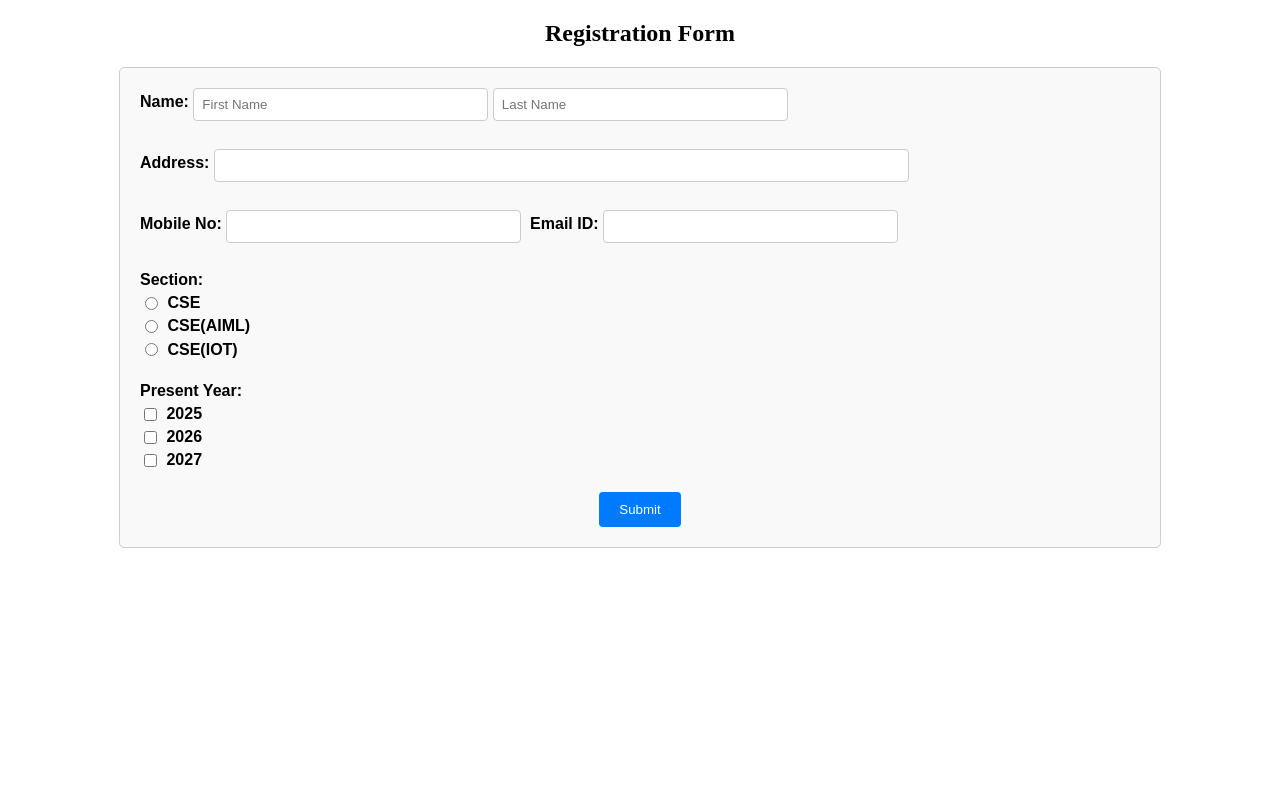
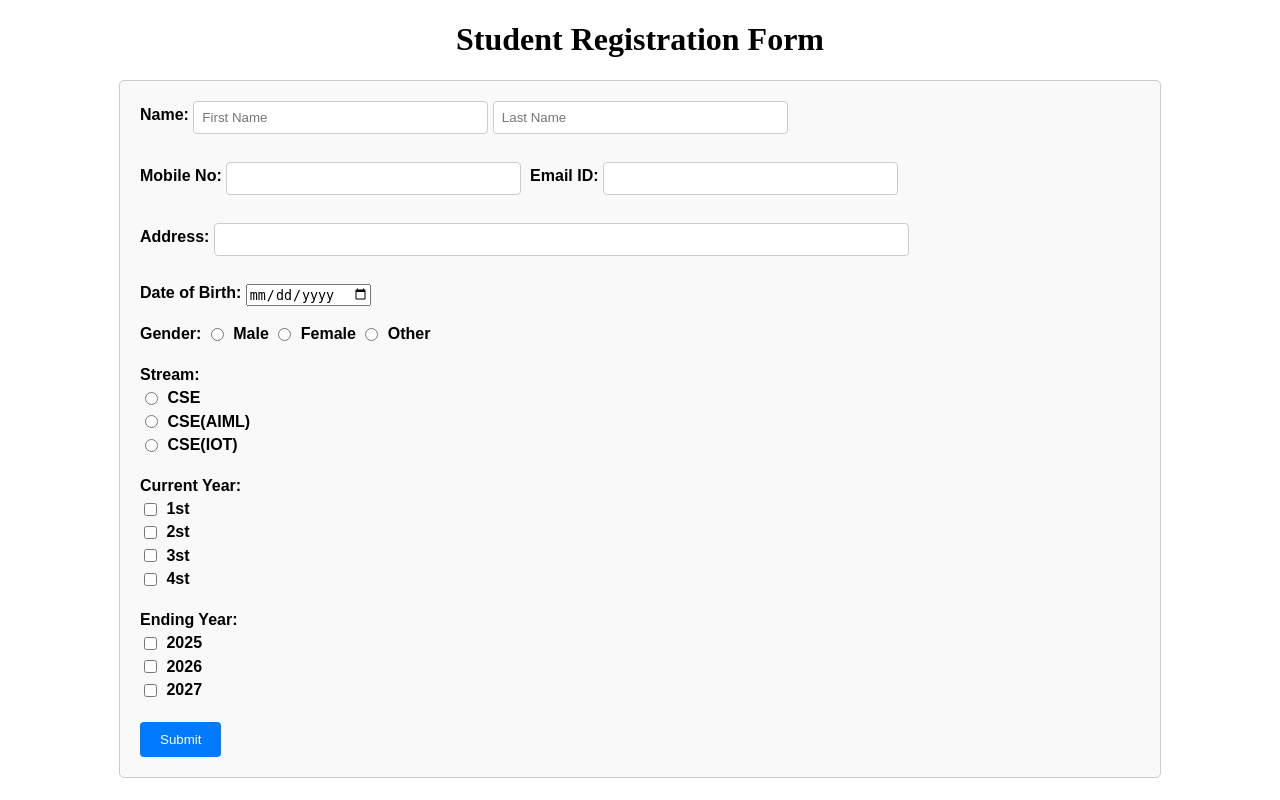
Before and after one commit to BEASTgg/5thsem, a PHP site: page /Main.html in a window 1280 px wide. Run offline with PHP 8.4, Linux system fonts and the light colour scheme.

Commit message:
Add files via upload

```diff
--- a/SOFTWARE/ASSIGNMENT 2/Main.html
+++ b/SOFTWARE/ASSIGNMENT 2/Main.html
@@ -1,6 +1,5 @@
 <!DOCTYPE html>
 <html>
-
     <head>
         <title>Registration Form</title>
         <style>
@@ -79,54 +78,77 @@
             }
         </style>
     </head>
+<body>
+    <h1><center>Student Registration Form</center></h1>
+    <form action="http://localhost/myfolder/result.php" method="post">
 
-<body>
-    <center>
-        <h2>Registration Form</h2>
-    </center>
-    <form action = "http://localhost/ASSIGNMENT 2/result.php" method = "POST">
         <label for="name1">Name:</label>
         <input type="text" id="name1" name="name1" placeholder="First Name">
         <input type="text" id="name2" name="name2" placeholder="Last Name">
         <br><br>
 
+        <label for="number">Mobile No:</label>
+        <input type="number" id="mob" name="mobile">
+        <label for="name1">&nbsp;Email ID:</label>
+        <input type="text" id="name2" name="email"><br><br>
+
+
         <label for="name1">Address:</label>
         <input type="text" id="addr" name="address">
         <br><br>
 
-        <label for="number">Mobile No:</label>
-        <input type="number" id="mob" name="mobile">
-        <label for="name1">&nbsp;Email ID:</label>
-        <input type="text" id="name2" name="email">
 
-        <br><br>
+        <label for="birthdate">Date of Birth:</label>
+        <input type="date" id="birthdate" name="birthdate" required><br><br>
 
-        <label for="name2">Section:</label><br>
-        <input type="radio" id="cse" name="section" value="cse">
+        <label for="gender">Gender:</label>
+        <input type="radio" id="male" name="gender" value="male" required>
+        <label for="male">Male</label>
+        <input type="radio" id="female" name="gender" value="female" required>
+        <label for="female">Female</label>
+        <input type="radio" id="other" name="gender" value="other" required>
+        <label for="other">Other</label><br><br>
+
+        <label for="name2">Stream:</label><br>
+        <input type="radio" id="cse" name="section" value="CSE">
         <label for="name1">CSE</label>
         <br>
-        <input type="radio" id="cse-aiml" name="section" value="cse-aiml">
+        <input type="radio" id="cse-aiml" name="section" value="CSE-AIML">
         <label for="name1">CSE(AIML)</label>
         <br>
-        <input type="radio" id="cse-iot" name="section" value="cse-iot">
+        <input type="radio" id="cse-iot" name="section" value="CSE-IOT">
         <label for="name1">CSE(IOT)</label>
 
         <br><br>
 
-        <label for="name2">Present Year:</label><br>
-        <input type="checkbox" id="2025" name="year[]" value="2025">
+        <label for="name2">Current Year:</label><br>
+        <input type="checkbox" id="1st" name="CYear" value="1st">
+        <label for="name1">1st</label>
+        <br>
+        <input type="checkbox" id="2nd" name="CYear" value="2nd">
+        <label for="name1">2st</label>
+        <br>
+        <input type="checkbox" id="3rd" name="CYear" value="3rd">
+        <label for="name1">3st</label>
+        <br>
+        <input type="checkbox" id="4th" name="CYear" value="4th">
+        <label for="name1">4st</label>
+
+        <br><br>
+
+        <label for="name2">Ending Year:</label><br>
+        <input type="checkbox" id="2025" name="EYear" value="2025">
         <label for="name1">2025</label>
         <br>
-        <input type="checkbox" id="2026" name="year[]" value="2026">
+        <input type="checkbox" id="2026" name="EYear" value="2026">
         <label for="name1">2026</label>
         <br>
-        <input type="checkbox" id="2027" name="year[]" value="2027">
+        <input type="checkbox" id="2027" name="EYear" value="2027">
         <label for="name1">2027</label>
 
         <br><br>
 
-        <center><input type="submit" value="Submit"></center>
+        <input type="submit" value="Submit">
     </form>
 </body>
-
 </html>
```
Also changed, not shown: SOFTWARE/ASSIGNMENT 2/result.php (+13 -9 lines). Lines whose indentation alone changed are shown as unchanged.
